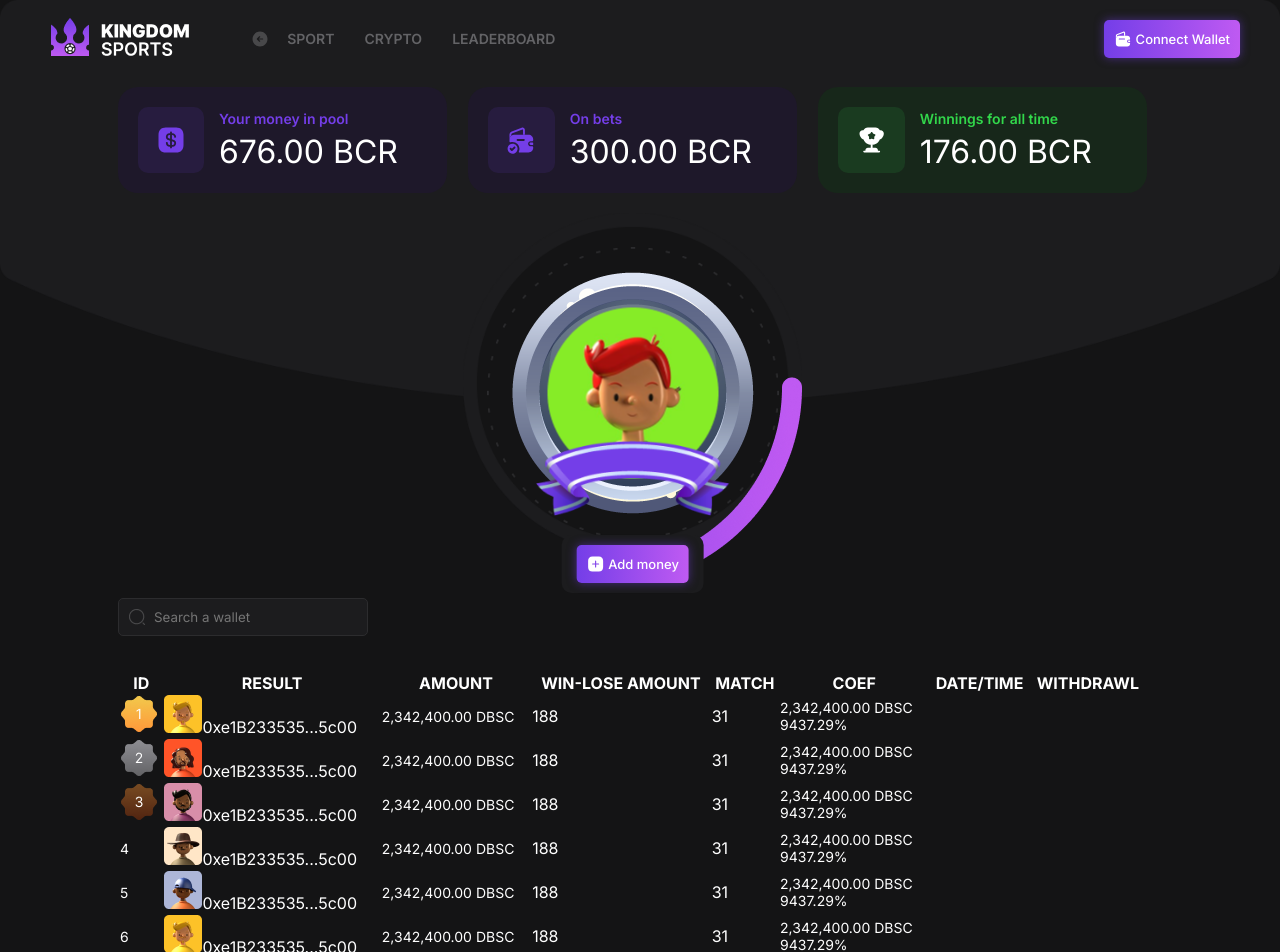
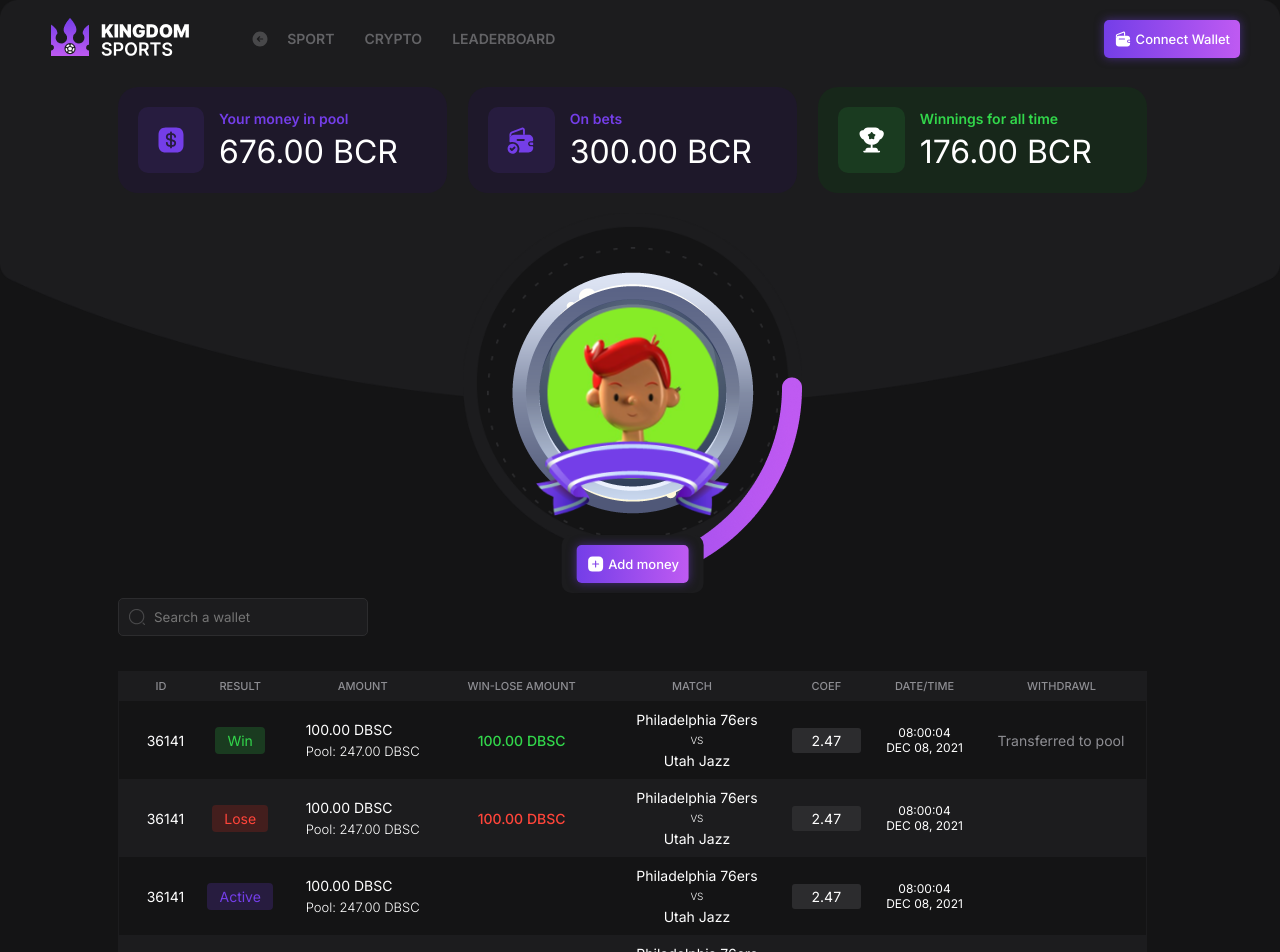
Before and after one commit to muhammad-junaid1/kingdom-sport, a React (Create React App) app: page /my-bets in a window 1280 px wide. Shown: the top 952 px of the page. Built offline with nearby package versions, Linux system fonts and the light colour scheme.

Commit message:
my-bets-page table one done

```diff
--- a/src/components/pages/MyBetsPage.jsx
+++ b/src/components/pages/MyBetsPage.jsx
@@ -2,7 +2,7 @@ import React, {useEffect, useRef } from "react";
 import BgImg from "../../assets/my-bets-page-bg.png";
 import BetsPageMoney from './components/BetsPageMoney';
 import Button from "../Button";
-import Leader from "./components/Leader";
+import MyBetsRow from "./components/MyBetsRow";
 import SVGIcons from "../SvgIcons";
 import sampleData from "../../sampleData";
 import { Grid } from "gridjs";
@@ -71,7 +71,7 @@ const MyBetsPage = ({isMobile}) => {
                 </div>
                 </div>
                 <div className="mybets--page__body">
-                <table ref={tableRef} cellPadding={0}>
+                <table ref={tableRef} cellSpacing={0} cellPadding={0}>
             <thead>
                 <tr>
                     <th>ID</th>
@@ -85,8 +85,8 @@ const MyBetsPage = ({isMobile}) => {
                 </tr>
                 </thead>
                 <tbody>
-                  {sampleData.leaderBoard.map((item, index) => {
-                      return <Leader id={index + 1} {...item}/>
+                  {sampleData.yourBetsTable.map((item) => {
+                      return <MyBetsRow {...item}/>
                   })}
                 </tbody>
             </table>
--- /dev/null
+++ b/src/components/pages/components/MyBetsRow.jsx
@@ -0,0 +1,81 @@
+import React from "react";
+
+const YourBetsRow = ({
+  id,
+  result,
+  amount,
+  winloseAmount,
+  match,
+  coef,
+  dateTime,
+  withdrawl,
+}) => {
+  return (
+    <>
+      <tr>
+        <td>
+          <div>
+            <p>{id}</p>
+          </div>
+        </td>
+        <td>
+          <div>
+            <div className={`result ${result}`}>
+              <p>{result.charAt(0).toUpperCase() + result.slice(1)}</p>
+            </div>
+          </div>
+        </td>
+        <td>
+          <div>
+          <div className="amount">
+            <p>{amount[0]}</p>
+            <p className="amount--pool">
+              Pool: <span>{amount[1]}</span>
+            </p>
+            </div>
+          </div>
+        </td>
+        <td>
+          <div>
+          {!(result === "active") &&
+            <p className={`amount--${result}`}>{winloseAmount}</p>
+          }
+          </div>
+        </td>
+        <td>
+          <div>
+            <div className="match-teams">
+              <p>{match.teamA}</p>
+              <span>VS</span>
+              <p>{match.teamB}</p>
+            </div>
+          </div>
+        </td>
+        <td>
+            <div>
+                <div className="coef">
+                    <p>{coef}</p>
+                </div>
+            </div>
+        </td>
+        <td>
+            <div>
+            <div className="dateTime">
+                <p>{dateTime[0]}</p>
+                <p>{dateTime[1]}</p>
+                </div>
+            </div>
+        </td>
+        <td>
+            <div>
+            {result === "win" &&
+                <p className="withdrawl">{withdrawl}</p>
+            }
+            </div>
+        </td>
+      </tr>
+    </>
+  );
+};
+
+export default YourBetsRow;
--- a/src/components/pages/css/MyBetsPage.css
+++ b/src/components/pages/css/MyBetsPage.css
@@ -1,6 +1,11 @@
+@import url("../../../css/colors/grey.css");
+@import url("../../../css/colors/green.css");
+@import url("../../../css/colors/red.css");
+@import url("../../../css/colors/violet.css");
+
 .mybets-page{
     width: 82%;
-    margin: 0 auto;
+    margin: 0 auto 100px auto;
 }
 
 .mybets-page img.mybets-bg {
@@ -80,10 +85,140 @@
     align-items: center;
 }
 
+.mybets-table-headings{
+    font-size: 1.2rem;
+}
+
+.mybets-table-headings[data-column-id="id"] {
+    padding-left: 1.8rem;
+}
+
+.mybets-table-body .mybets-table-row:nth-child(even) {
+    background: var(--grey6);
+}
+
+.mybets-table-body .mybets-table-row:nth-child(odd) {
+    background: var(--page-bg);
+}
+
+.mybets-table-row .mybets-table-data:first-child {
+    border-left: 1px solid var(--grey6);
+    padding-left: 1.8rem;
+}
+.mybets-table-row .mybets-table-data:last-child {
+    border-right: 1px solid var(--grey6);
+}
+
+.mybets-page .gridjs-wrapper .gridjs-table {
+    border-spacing: 0;
+    width: 100%;
+    margin-bottom: 2.5rem;
+}
+
+.mybets-table-header .mybets-table-row{
+    background: var(--grey6);
+}
+
+.mybets-table-headings{
+    padding: .8rem;
+    font-weight: 500;
+    font-size: 1.1rem;
+    color: var(--grey1);
+}
+
+.mybets-table-data {
+    padding: 1rem 0;
+}
+
+.mybets-table-data[data-column-id="match"] {
+    padding-left: 1.0rem;
+}
+
+.mybets-table-data[data-column-id="result"] {
+    width: 9%;
+}
+
+.mybets-table-data span > div{
+    display: flex;
+    justify-content: center;
+    align-items: center;
+}
+
+.mybets-table-data .result {
+    padding: .5rem 1.2rem;
+    border-radius: 4px;
+}
+
+.mybets-table-data .result.win {
+    color: var(--green6);
+    background: var(--green2);
+}
+.mybets-table-data .result.lose {
+    color: var(--red6);
+    background: var(--red2);
+}
+.mybets-table-data .result.active {
+    color: var(--violet6);
+    background: var(--violet2);
+}
+
+.mybets-table-data .amount--pool {
+    margin-top: 5px;
+    font-size: 1.3rem;
+    font-weight: 300;
+}
+
+
+.mybets-table-data .amount--win{
+    color: var(--green6);
+    font-weight: 500;
+}
+.mybets-table-data .amount--lose{
+    color: var(--red6);
+    font-weight: 500;
+}
+.mybets-table-data .amount--active{
+    color: var(--violet6);
+    font-weight: 500;
+}
+
+.mybets-table-data .match-teams {
+    display: flex;
+    flex-direction: column;
+    align-items: center;
+}
+
+.mybets-table-data .match-teams p{
+    font-weight: 400;
+}
+
+.mybets-table-data .match-teams span {
+    margin: 6px 0;
+    font-size: 1.0rem;
+    font-weight: 300;
+}
+
+.mybets-table-data .coef {
+    background: var(--grey5);
+    padding: 4px 2rem;
+    border-radius: 3px;
+}
+
+.mybets-table-data .dateTime p{
+    text-align: center;
+    font-size: 1.2rem;
+}
+
+.mybets-table-data .withdrawl{
+    color: var(--grey1);
+}
+
 
 @media all and (max-width: 500px) {
     .mybets-page__header .user-wins {
         display: none;
     }
-
+    .mybets-page {
+        width: 100% !important;
+    }
 }
--- a/src/sampleData.js
+++ b/src/sampleData.js
@@ -827,6 +827,207 @@ const data = {
         closed: "$35,937.62"
       }
     },
+  ],
+  yourBetsTable: [
+    {
+      id: 36141,
+      result: "win",
+      amount: ["100.00 DBSC", "247.00 DBSC"],
+      winloseAmount: "100.00 DBSC",
+      match: {
+        teamA: "Philadelphia 76ers",
+        teamB: "Utah Jazz",
+      },
+        coef: 2.47,
+        dateTime: ["08:00:04", "DEC 08, 2021"],
+        withdrawl: "Transferred to pool"
+      },
+    {
+      id: 36141,
+      result: "lose",
+      amount: ["100.00 DBSC", "247.00 DBSC"],
+      winloseAmount: "100.00 DBSC",
+      match: {
+        teamA: "Philadelphia 76ers",
+        teamB: "Utah Jazz",
+      },
+        coef: 2.47,
+        dateTime: ["08:00:04", "DEC 08, 2021"],
+      },
+    {
+      id: 36141,
+      result: "active",
+      amount: ["100.00 DBSC", "247.00 DBSC"],
+      winloseAmount: "100.00 DBSC",
+      match: {
+        teamA: "Philadelphia 76ers",
+        teamB: "Utah Jazz",
+      },
+        coef: 2.47,
+        dateTime: ["08:00:04", "DEC 08, 2021"],
+      },
+    {
+      id: 36141,
+      result: "lose",
+      amount: ["100.00 DBSC", "247.00 DBSC"],
+      winloseAmount: "100.00 DBSC",
+      match: {
+        teamA: "Philadelphia 76ers",
+        teamB: "Utah Jazz",
+      },
+        coef: 2.47,
+        dateTime: ["08:00:04", "DEC 08, 2021"],
+      },
+    {
+      id: 36141,
+      result: "win",
+      amount: ["100.00 DBSC", "247.00 DBSC"],
+      winloseAmount: "100.00 DBSC",
+      match: {
+        teamA: "Philadelphia 76ers",
+        teamB: "Utah Jazz",
+      },
+        coef: 2.47,
+        dateTime: ["08:00:04", "DEC 08, 2021"],
+        withdrawl: "Transferred to pool"
+      },
+    {
+      id: 36141,
+      result: "win",
+      amount: ["100.00 DBSC", "247.00 DBSC"],
+      winloseAmount: "100.00 DBSC",
+      match: {
+        teamA: "Philadelphia 76ers",
+        teamB: "Utah Jazz",
+      },
+        coef: 2.47,
+        dateTime: ["08:00:04", "DEC 08, 2021"],
+        withdrawl: "Transferred to pool"
+      },
+    {
+      id: 36141,
+      result: "lose",
+      amount: ["100.00 DBSC", "247.00 DBSC"],
+      winloseAmount: "100.00 DBSC",
+      match: {
+        teamA: "Philadelphia 76ers",
+        teamB: "Utah Jazz",
+      },
+        coef: 2.47,
+        dateTime: ["08:00:04", "DEC 08, 2021"],
+      },
+    {
+      id: 36141,
+      result: "active",
+      amount: ["100.00 DBSC", "247.00 DBSC"],
+      winloseAmount: "100.00 DBSC",
+      match: {
+        teamA: "Philadelphia 76ers",
+        teamB: "Utah Jazz",
+      },
+        coef: 2.47,
+        dateTime: ["08:00:04", "DEC 08, 2021"],
+      },
+      {
+        id: 36141,
+        result: "lose",
+        amount: ["100.00 DBSC", "247.00 DBSC"],
+        winloseAmount: "100.00 DBSC",
+        match: {
+          teamA: "Philadelphia 76ers",
+          teamB: "Utah Jazz",
+        },
+          coef: 2.47,
+          dateTime: ["08:00:04", "DEC 08, 2021"],
+        },
+    {
+      id: 36141,
+      result: "win",
+      amount: ["100.00 DBSC", "247.00 DBSC"],
+      winloseAmount: "100.00 DBSC",
+      match: {
+        teamA: "Philadelphia 76ers",
+        teamB: "Utah Jazz",
+      },
+
+        coef: 2.47,
+        dateTime: ["08:00:04", "DEC 08, 2021"],
+        withdrawl: "Transferred to pool"
+      },
+    {
+      id: 36141,
+      result: "win",
+      amount: ["100.00 DBSC", "247.00 DBSC"],
+      winloseAmount: "100.00 DBSC",
+      match: {
+        teamA: "Philadelphia 76ers",
+        teamB: "Utah Jazz",
+      },
+        coef: 2.47,
+        dateTime: ["08:00:04", "DEC 08, 2021"],
+        withdrawl: "Transferred to pool"
+      },
+    {
+      id: 36141,
+      result: "lose",
+      amount: ["100.00 DBSC", "247.00 DBSC"],
+      winloseAmount: "100.00 DBSC",
+      match: {
+        teamA: "Philadelphia 76ers",
+        teamB: "Utah Jazz",
+      },
+        coef: 2.47,
+        dateTime: ["08:00:04", "DEC 08, 2021"],
+      },
+    {
+      id: 36141,
+      result: "active",
+      amount: ["100.00 DBSC", "247.00 DBSC"],
+      winloseAmount: "100.00 DBSC",
+      match: {
+        teamA: "Philadelphia 76ers",
+        teamB: "Utah Jazz",
+      },
+        coef: 2.47,
+        dateTime: ["08:00:04", "DEC 08, 2021"],
+      },
+    {
+      id: 36141,
+      result: "lose",
+      amount: ["100.00 DBSC", "247.00 DBSC"],
+      winloseAmount: "100.00 DBSC",
+      match: {
+        teamA: "Philadelphia 76ers",
+        teamB: "Utah Jazz",
+      },
+        coef: 2.47,
+        dateTime: ["08:00:04", "DEC 08, 2021"],
+      },
+      {
+        id: 36141,
+        result: "lose",
+        amount: ["100.00 DBSC", "247.00 DBSC"],
+        winloseAmount: "100.00 DBSC",
+        match: {
+          teamA: "Philadelphia 76ers",
+          teamB: "Utah Jazz",
+        },
+          coef: 2.47,
+          dateTime: ["08:00:04", "DEC 08, 2021"],
+        },
+    {
+      id: 36141,
+      result: "win",
+      amount: ["100.00 DBSC", "247.00 DBSC"],
+      winloseAmount: "100.00 DBSC",
+      match: {
+        teamA: "Philadelphia 76ers",
+        teamB: "Utah Jazz",
+      },
+        coef: 2.47,
+        dateTime: ["08:00:04", "DEC 08, 2021"],
+        withdrawl: "Transferred to pool"
+      },
   ]
 };
 
```
